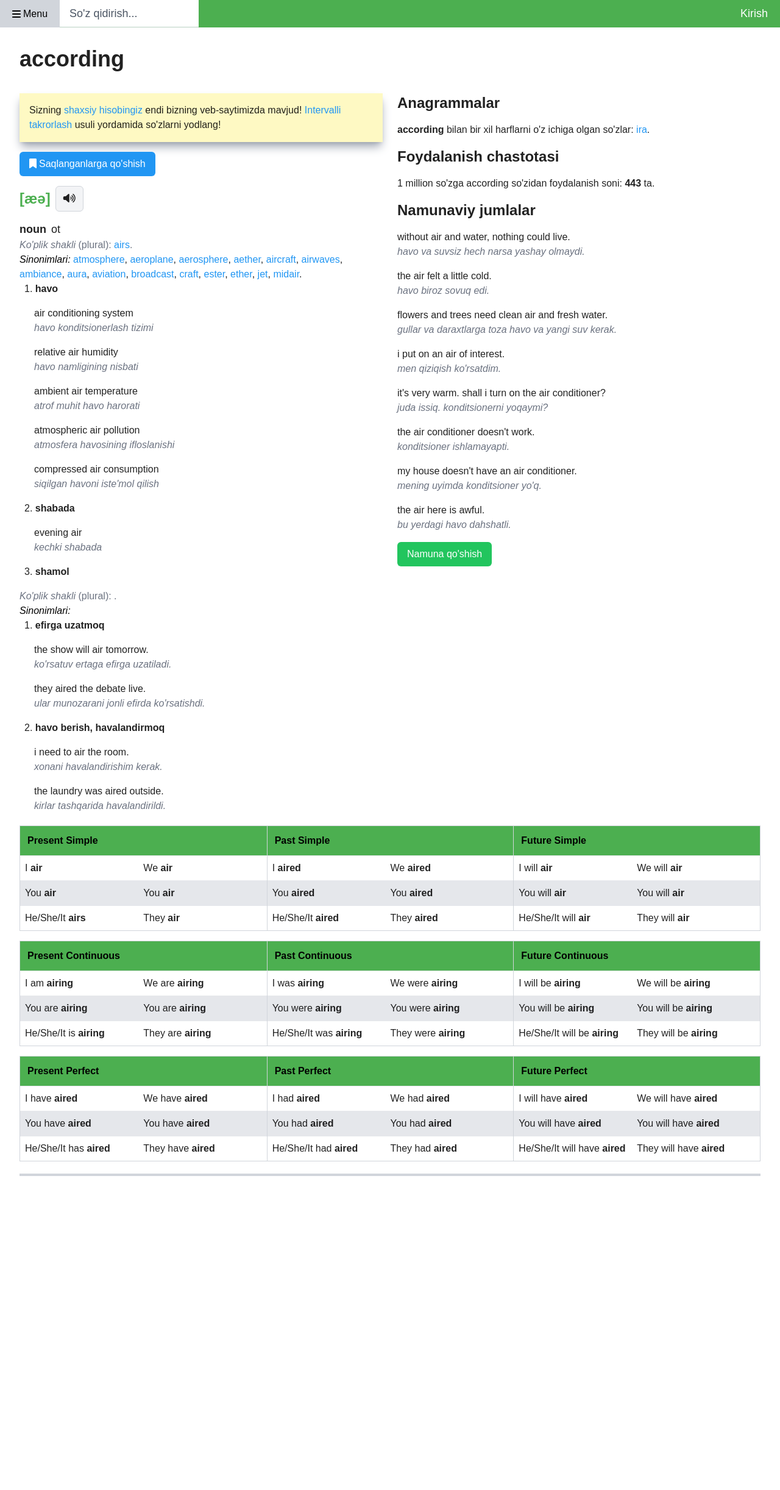
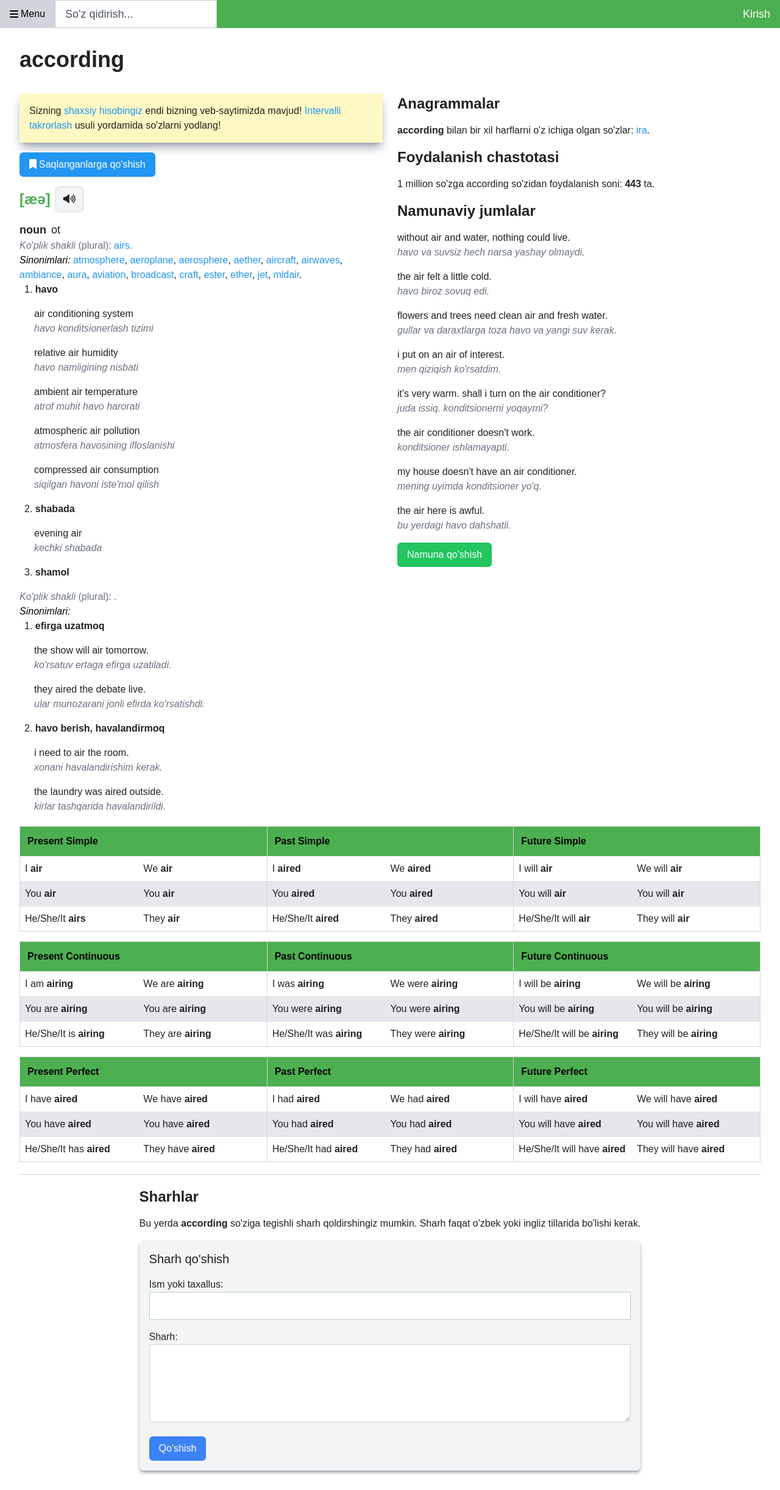
Before and after one commit to r3nzl3rdev/wordcards, a React (Vite) app: page /en/according in a window 1280 px wide. Shown: the whole page at 61% size. Before the commit the page ends 1961 px from the top, so only its background shows below. Built offline with nearby package versions, Linux system fonts and the light colour scheme.

Commit message:
feat: add comment section

```diff
--- a/src/components/Button.tsx
+++ b/src/components/Button.tsx
@@ -7,7 +7,7 @@ interface ButtonProps extends React.ButtonHTMLAttributes<HTMLButtonElement> {
 
 const Button: React.FC<ButtonProps> = ({ children, className, ...props }) => {
   return (
-    <button className={`flex items-center px-5 ${className}`} {...props}>
+    <button className={`flex items-center px-4 py-2 ${className}`} {...props}>
       {children}
     </button>
   );
--- a/src/components/Header.tsx
+++ b/src/components/Header.tsx
@@ -11,11 +11,7 @@ const Header: React.FC = () => {
         <Menu options={menuOptions} />
         <Input placeholder="So'z qidirish..." />
       </div>
-      <Button
-        className="text-lg text-white hover:text-black hover:bg-gray-300"
-        id="teginma"
-        key={12}
-      >
+      <Button className="text-lg text-white hover:text-black hover:bg-gray-300">
         <p>Kirish</p>
       </Button>
     </div>
--- a/src/components/Input.tsx
+++ b/src/components/Input.tsx
@@ -1,15 +1,21 @@
 import React from "react";
 
 interface InputProps {
-  placeholder: string;
+  placeholder?: string;
+  label?: string;
+  id?: string;
 }
 
-const Input: React.FC<InputProps> = ({ placeholder }) => {
+const Input: React.FC<InputProps> = ({ placeholder, label, id }) => {
   return (
-    <input
-      placeholder={placeholder}
-      className="text-lg px-4 py-2 max-w-[228px] focus:outline-none border-b border-green-800 border-opacity-30 placeholder:text-gray-600 placeholder:text-lg"
-    />
+    <div className="flex flex-col">
+      {id && <label htmlFor={id}>{label}</label>}
+      <input
+        id={id}
+        placeholder={placeholder}
+        className="text-lg px-4 py-2 focus:outline-none border border-green-800 border-opacity-30 placeholder:text-gray-600 placeholder:text-lg"
+      />
+    </div>
   );
 };
 
--- a/src/pages/WordDetail.tsx
+++ b/src/pages/WordDetail.tsx
@@ -2,6 +2,8 @@ import React from "react";
 import { Link, useParams } from "react-router-dom";
 import { wordDetails } from "../hardcode/hardcode";
 import TensesTable from "../components/TensesTable";
+import Input from "../components/Input";
+import Button from "../components/Button";
 
 const WordDetail: React.FC = () => {
   const { word } = useParams<{ word: string }>();
@@ -115,13 +117,35 @@ const WordDetail: React.FC = () => {
               </div>
             );
           })}
-          <button className="py-2 px-4 bg-green-500 hover:bg-green-400 rounded-md text-white">
+          <Button className="bg-green-500 hover:bg-green-400 rounded-md text-white">
             Namuna qo'shish
-          </button>
+          </Button>
         </div>
       </div>
       <TensesTable tenseList={wordDetails.verbforms} />
-      <div className="flex w-full h-1 bg-gray-300"></div>
+
+      {/* custom hr: just a long line */}
+      <div className="flex w-full h-[1px] bg-gray-300"></div>
+
+      <div className="flex flex-col items-left self-center text-left gap-4">
+        <h1 className="font-bold text-2xl text-left">Sharhlar</h1>
+        <p>
+          Bu yerda <span className="font-bold">{word}</span> so'ziga tegishli
+          sharh qoldirshingiz mumkin. Sharh faqat o'zbek yoki ingliz tillarida
+          bo'lishi kerak.
+        </p>
+        <div className="bg-gray-100 p-4 flex flex-col gap-4 rounded-md shadow-md shadow-gray-400">
+          <p className="text-xl">Sharh qo'shish</p>
+          <Input id="username" label="Ism yoki taxallus:" />
+          <div>
+            <p>Sharh:</p>
+            <textarea className="border border-gray-300 w-full min-h-32"></textarea>
+          </div>
+          <Button className="text-md text-white bg-blue-500 hover:bg-blue-400 w-fit rounded-md">
+            Qo'shish
+          </Button>
+        </div>
+      </div>
     </div>
   );
 };
```
